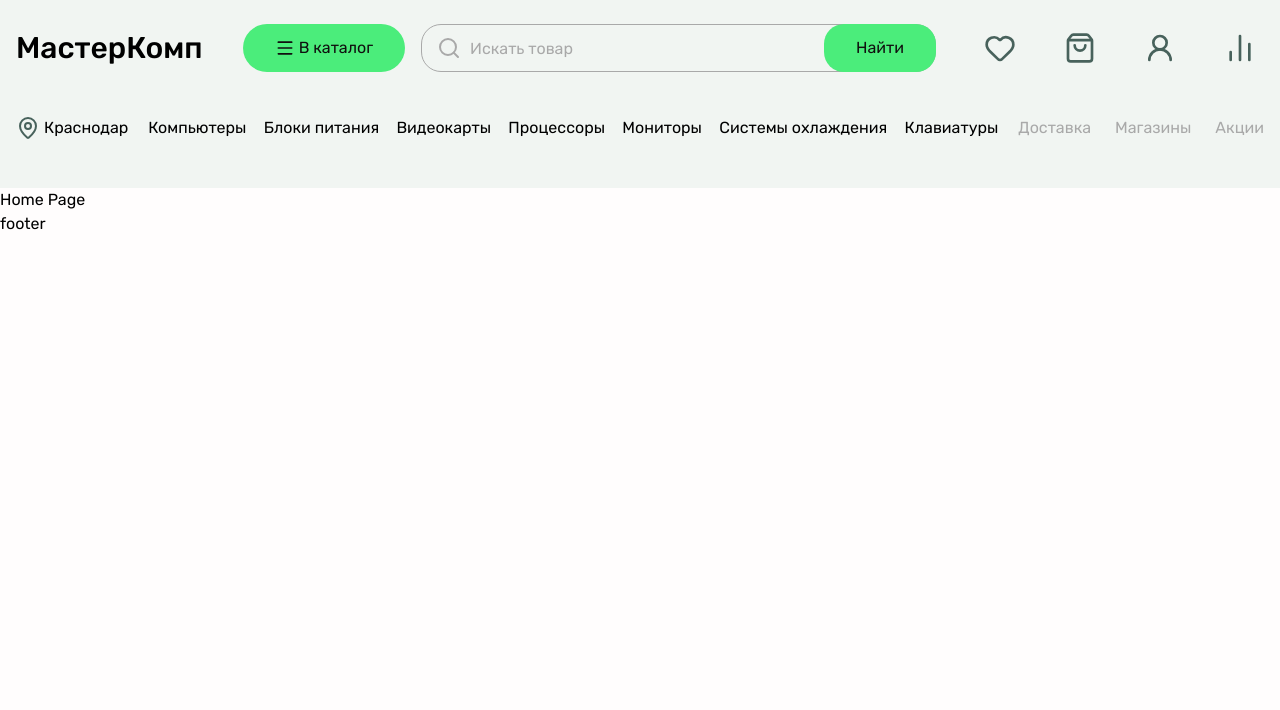
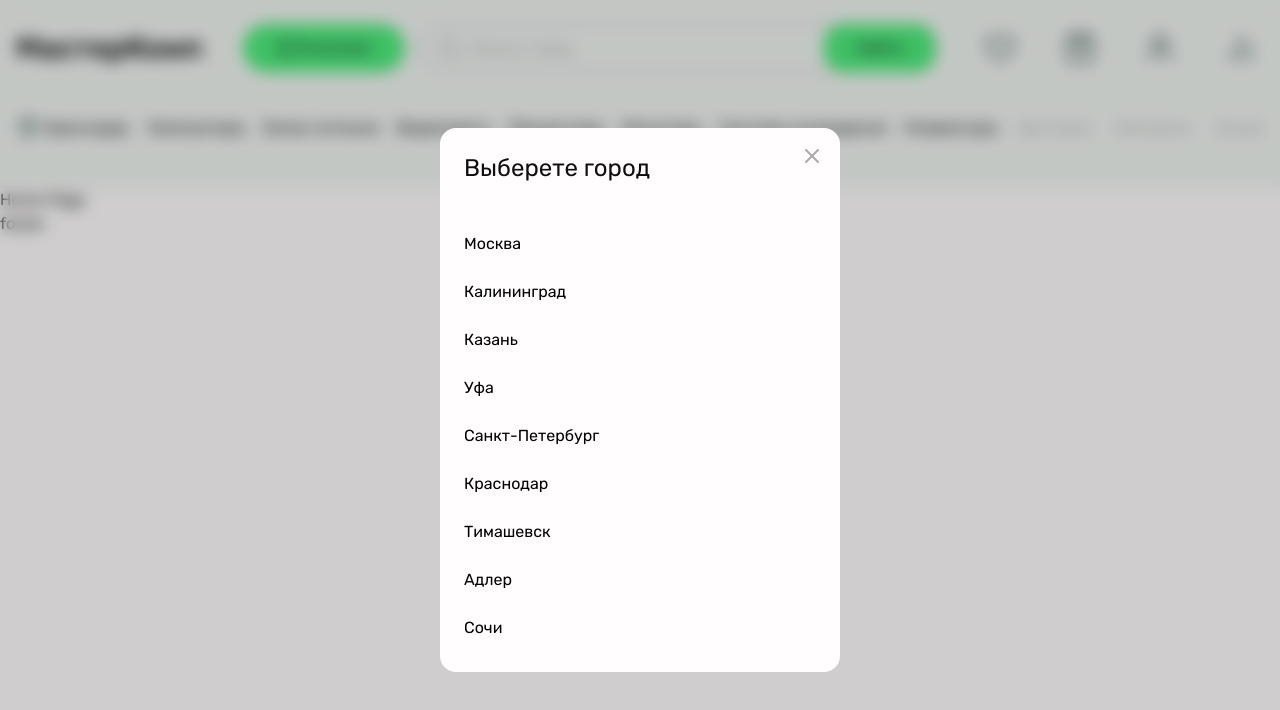
Before and after one commit to Derikenot/master-comp, a React (Vite) app: page / in a window 1280 px wide. Both pictures are taken after a click on the button "Краснодар". Shown: the top 710 px of the page. Built offline with nearby package versions, Linux system fonts and the light colour scheme.

Commit message:
feat: add location-select logic and popup

```diff
--- /dev/null
+++ b/src/features/location-select/config/locations.ts
@@ -0,0 +1,16 @@
+interface Location {
+  label: string;
+  value: string;
+}
+
+export const LOCATIONS: Location[] = [
+  { label: 'Москва', value: 'moscow' },
+  { label: 'Калининград', value: 'kaliningrad' },
+  { label: 'Казань', value: 'kazan' },
+  { label: 'Уфа', value: 'ufa' },
+  { label: 'Санкт-Петербург', value: 'sankt-peterburg' },
+  { label: 'Краснодар', value: 'krasnodar' },
+  { label: 'Тимашевск', value: 'timoshevsk' },
+  { label: 'Адлер', value: 'adler' },
+  { label: 'Сочи', value: 'sochi' },
+];
--- /dev/null
+++ b/src/features/location-select/index.ts
@@ -0,0 +1,2 @@
+export * from './ui/index';
+export * from './model/index';
--- /dev/null
+++ b/src/features/location-select/model/index.ts
@@ -0,0 +1 @@
+export { useLocationSelectMenu } from './useLocationSelectMenu';
--- /dev/null
+++ b/src/features/location-select/model/useLocationSelectMenu.ts
@@ -0,0 +1,19 @@
+import { useState } from 'react';
+
+export const useLocationSelectMenu = () => {
+  const [isOpen, setIsOpen] = useState(false);
+
+  const open = () => {
+    setIsOpen(true);
+  };
+
+  const close = () => {
+    setIsOpen(false);
+  };
+
+  return {
+    isOpen,
+    open,
+    close,
+  };
+};
--- a/src/widgets/header/ui/LocationSelector.tsx
+++ b/src/features/location-select/ui/LocationSelectButton.tsx
@@ -1,11 +1,13 @@
 import { MapPin } from 'lucide-react';
 import { cn } from '@/shared/lib';
 
-interface LocationSelectorProps {
+interface LocationSelectButtonProps {
   className?: string;
+  label: string;
+  onClick: () => void;
 }
 
-export const LocationSelector = ({ className }: LocationSelectorProps) => {
+export const LocationSelectButton = ({ label, className, onClick }: LocationSelectButtonProps) => {
   return (
     <button
       className={cn(
@@ -13,9 +15,10 @@ export const LocationSelector = ({ className }: LocationSelectorProps) => {
         className,
       )}
       type="button"
+      onClick={onClick}
     >
       <MapPin className="text-dark-green" size={24} />
-      <span>Краснодар</span>
+      <span>{label}</span>
     </button>
   );
 };
--- /dev/null
+++ b/src/features/location-select/ui/LocationSelectMenu.tsx
@@ -0,0 +1,40 @@
+import { LOCATIONS } from '@/features/location-select/config/locations.ts';
+import { createPortal } from 'react-dom';
+import { X } from 'lucide-react';
+
+interface LocationSelectMenuProps {
+  onClose: () => void;
+  onSelect: (value: string) => void;
+}
+
+export const LocationSelectMenu = ({ onClose, onSelect }: LocationSelectMenuProps) => {
+  return createPortal(
+    <>
+      <div className="fixed inset-0 bg-black/20 backdrop-blur-sm select-none" onClick={onClose} />
+      <div className="absolute left-1/2 top-1/2 -translate-1/2 w-[400px] max-w-[400px] bg-white p-6 rounded-2xl select-text">
+        <header className="mb-10">
+          <h2 className="text-2xl">Выберете город</h2>
+        </header>
+
+        <button className="absolute top-4 right-4 cursor-pointer" type="button" onClick={onClose}>
+          <X className="text-dark-gray" />
+        </button>
+
+        <ul className="flex flex-col gap-2 overflow-y-auto scroll-smooth">
+          {LOCATIONS.map(({ label, value }) => (
+            <li className="hover:bg-gray" key={value}>
+              <button
+                onClick={() => onSelect(label)}
+                className="cursor-pointer w-full text-left py-2"
+                type="button"
+              >
+                {label}
+              </button>
+            </li>
+          ))}
+        </ul>
+      </div>
+    </>,
+    document.body,
+  );
+};
--- /dev/null
+++ b/src/features/location-select/ui/index.ts
@@ -0,0 +1,2 @@
+export { LocationSelectButton } from './LocationSelectButton';
+export { LocationSelectMenu } from './LocationSelectMenu';
--- a/src/widgets/header/index.ts
+++ b/src/widgets/header/index.ts
@@ -1,7 +1,6 @@
 export { HeaderDesktop } from './ui/HeaderDesktop.tsx';
 export { HeaderMobile } from './ui/HeaderMobile.tsx';
 export { BurgerButton } from './ui/BurgerButton.tsx';
-export { LocationSelector } from './ui/LocationSelector.tsx';
 export { NavItems } from './ui/NavItems.tsx';
 export { SecondaryNavItems } from './ui/SecondaryNavItems.tsx';
 export { BurgerMenu } from './ui/BurgerMenu.tsx';
--- a/src/widgets/header/ui/HeaderDesktop.tsx
+++ b/src/widgets/header/ui/HeaderDesktop.tsx
@@ -1,11 +1,26 @@
 import { CatalogButton } from '@/features/toggle-catalog';
 import { SearchInput } from '@/features/product-search';
 import { NAV_ACTIONS } from '../config/nav-actions.config';
-import { LocationSelector, NavItems, SecondaryNavItems } from '@/widgets/header';
+import { NavItems, SecondaryNavItems } from '@/widgets/header';
 import { Link } from 'react-router-dom';
+import {
+  LocationSelectButton,
+  LocationSelectMenu,
+  useLocationSelectMenu,
+} from '@/features/location-select';
+import { useState } from 'react';
 
 export const HeaderDesktop = () => {
+  const { open, close, isOpen } = useLocationSelectMenu();
+  const [selectedCity, setSelectedCity] = useState('Краснодар');
+
+  const handleSelectCity = (value: string) => {
+    setSelectedCity(value);
+    close();
+  };
+
   return (
+    <>
       <header className="pt-6 pb-10 bg-gray">
         <div className="fluid-container">
           <div className="flex items-center justify-between gap-6 xl:gap-10 not-last:mb-9">
@@ -37,11 +52,14 @@ export const HeaderDesktop = () => {
             </nav>
           </div>
           <div className="flex items-center justify-center gap-5 xl:justify-between">
-          <LocationSelector className="hidden xl:flex" />
+            <LocationSelectButton label={selectedCity} onClick={open} />
             <NavItems />
             <SecondaryNavItems className="hidden xl:flex" />
           </div>
         </div>
       </header>
+
+      {isOpen && <LocationSelectMenu onClose={close} onSelect={handleSelectCity} />}
+    </>
   );
 };
```
Lines whose indentation alone changed are shown as unchanged.
